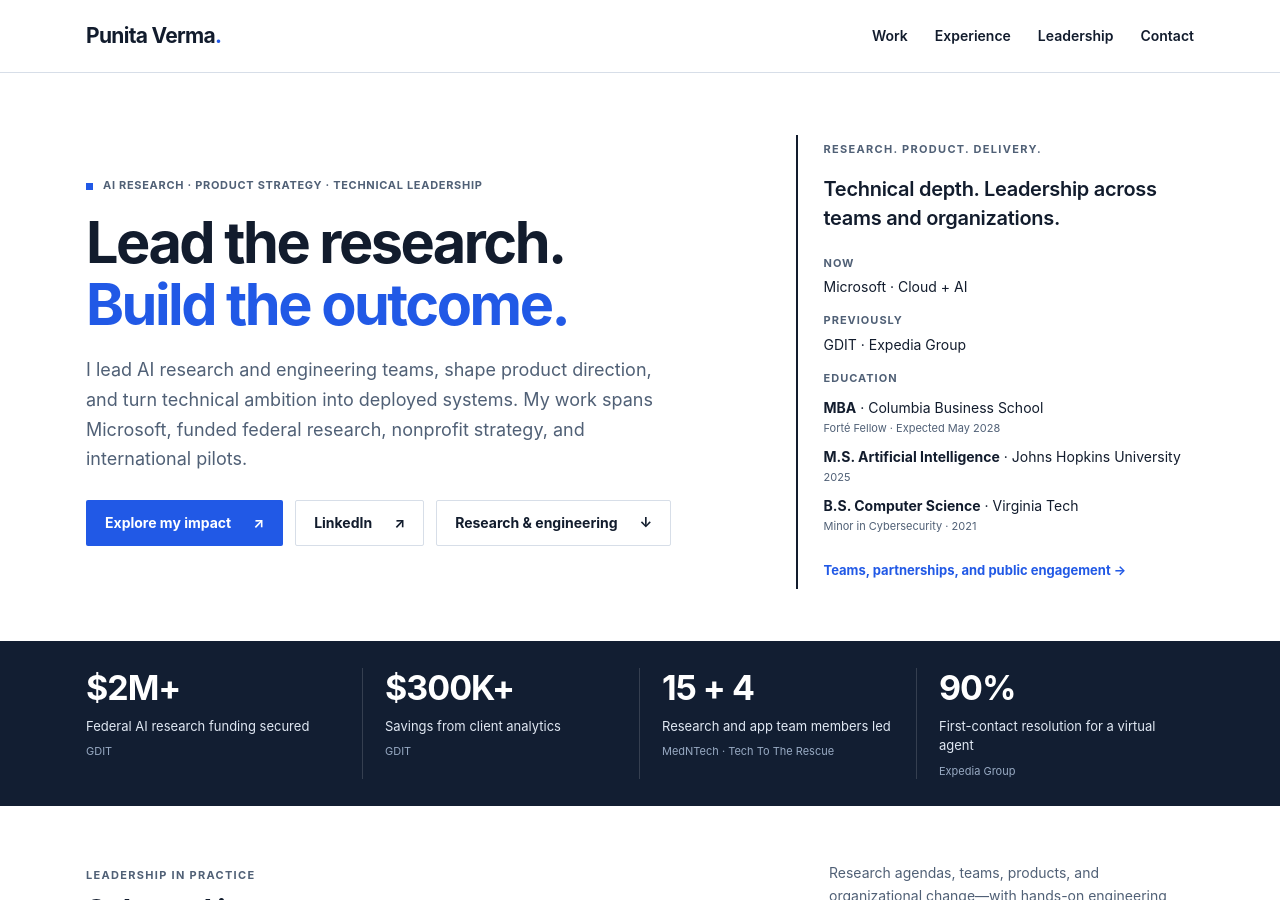
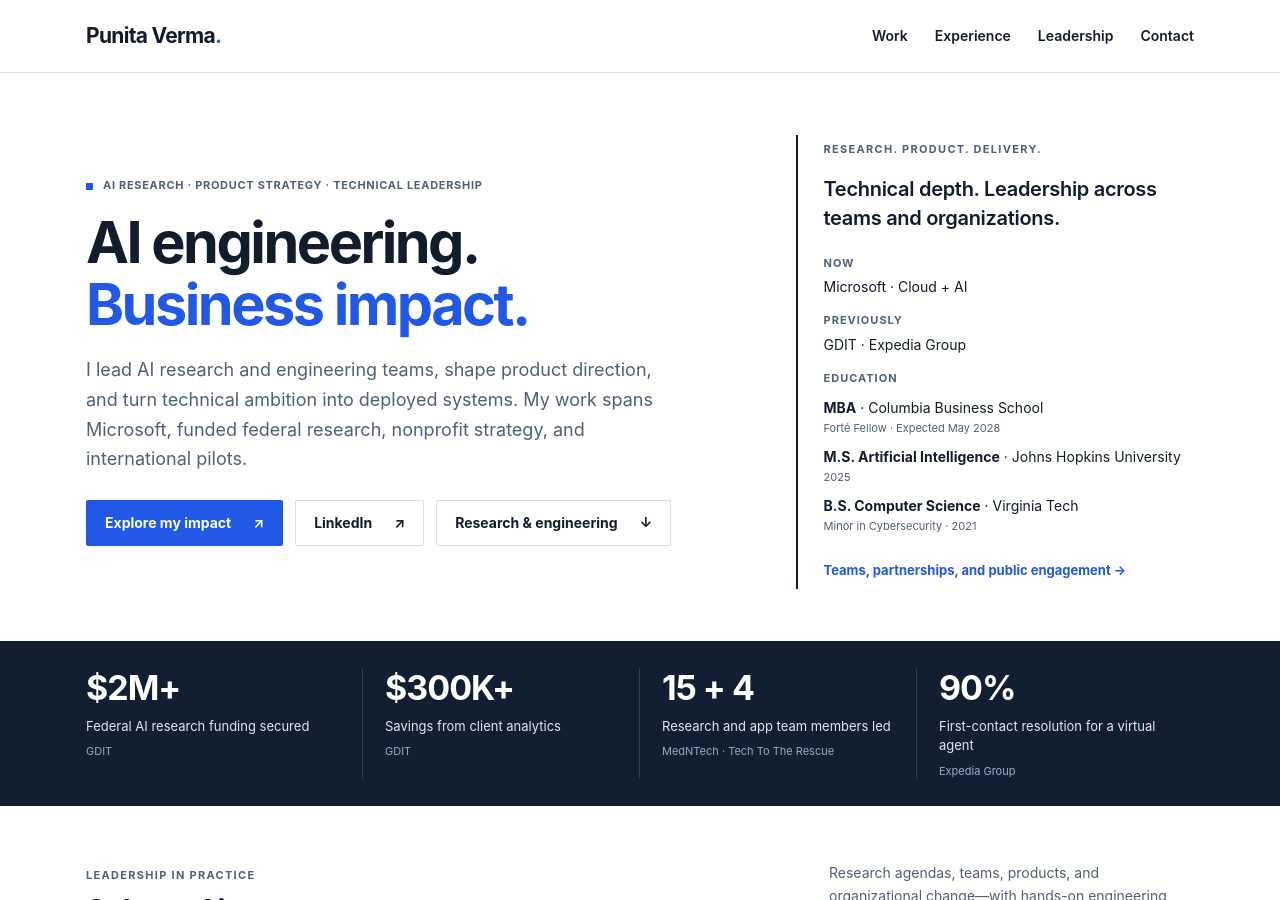
Before and after one commit to p9verma/punitaverma9.github.io, a Jekyll site: the page built from index.html, in a window 1280 px wide and 900 px high. Built offline with Jekyll 4.4.1, drawn with Linux system fonts in a browser that asks for light colours.

Commit message:
Restore original homepage headline

```diff
--- a/_layouts/default.html
+++ b/_layouts/default.html
@@ -20,7 +20,7 @@
   <section class="hero section-wrap" id="about">
     <div class="hero-main">
       <p class="eyebrow"><span class="status-mark" aria-hidden="true"></span>AI research · Product strategy · Technical leadership</p>
-      <h1>Lead the research.<br><span>Build the outcome.</span></h1>
+      <h1>AI engineering.<br><span>Business impact.</span></h1>
       <p class="hero-description">I lead AI research and engineering teams, shape product direction, and turn technical ambition into deployed systems. My work spans Microsoft, funded federal research, nonprofit strategy, and international pilots.</p>
       <div class="hero-actions"><a class="button button-primary" href="#work">Explore my impact <span aria-hidden="true">↗</span></a><a class="button button-outline" href="https://www.linkedin.com/in/{{ site.linkedin_username }}" target="_blank" rel="noreferrer">LinkedIn <span aria-hidden="true">↗</span></a><a class="button button-outline" href="#research">Research &amp; engineering <span aria-hidden="true">↓</span></a></div>
     </div>
```
